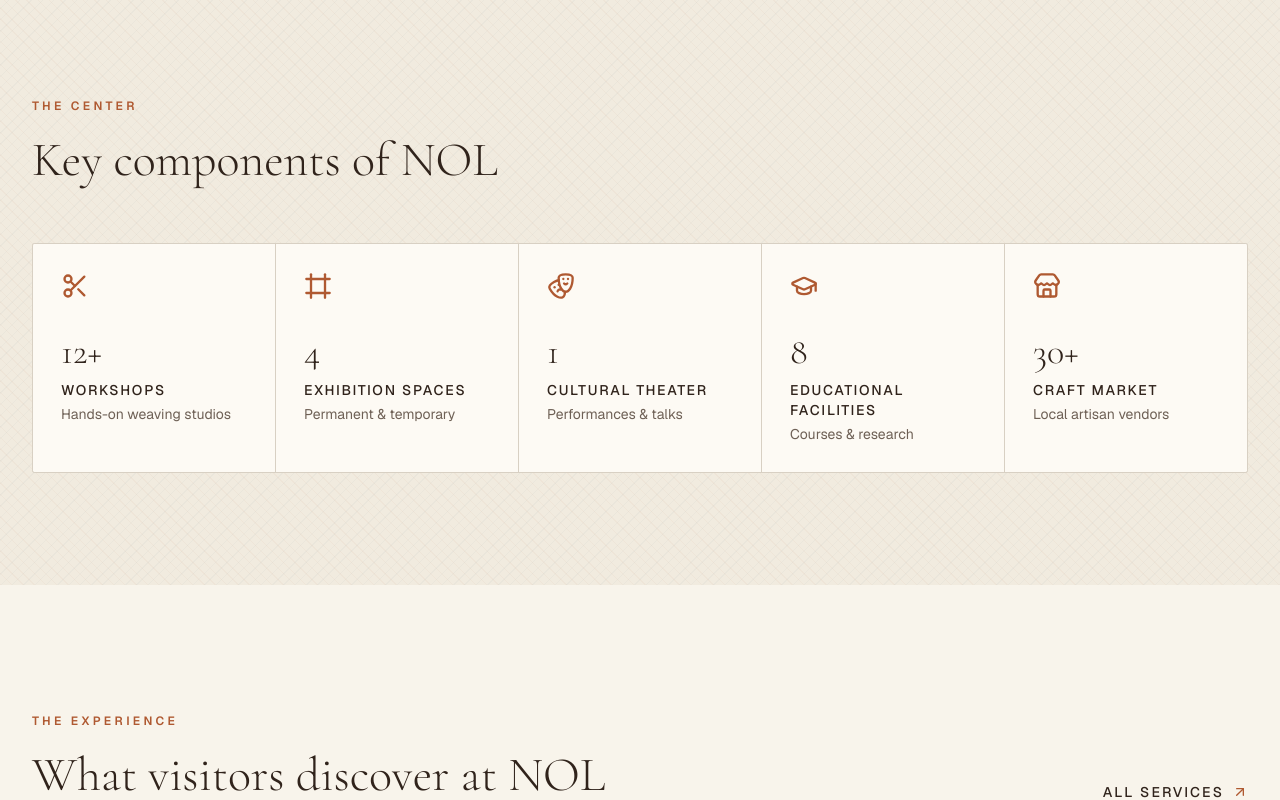
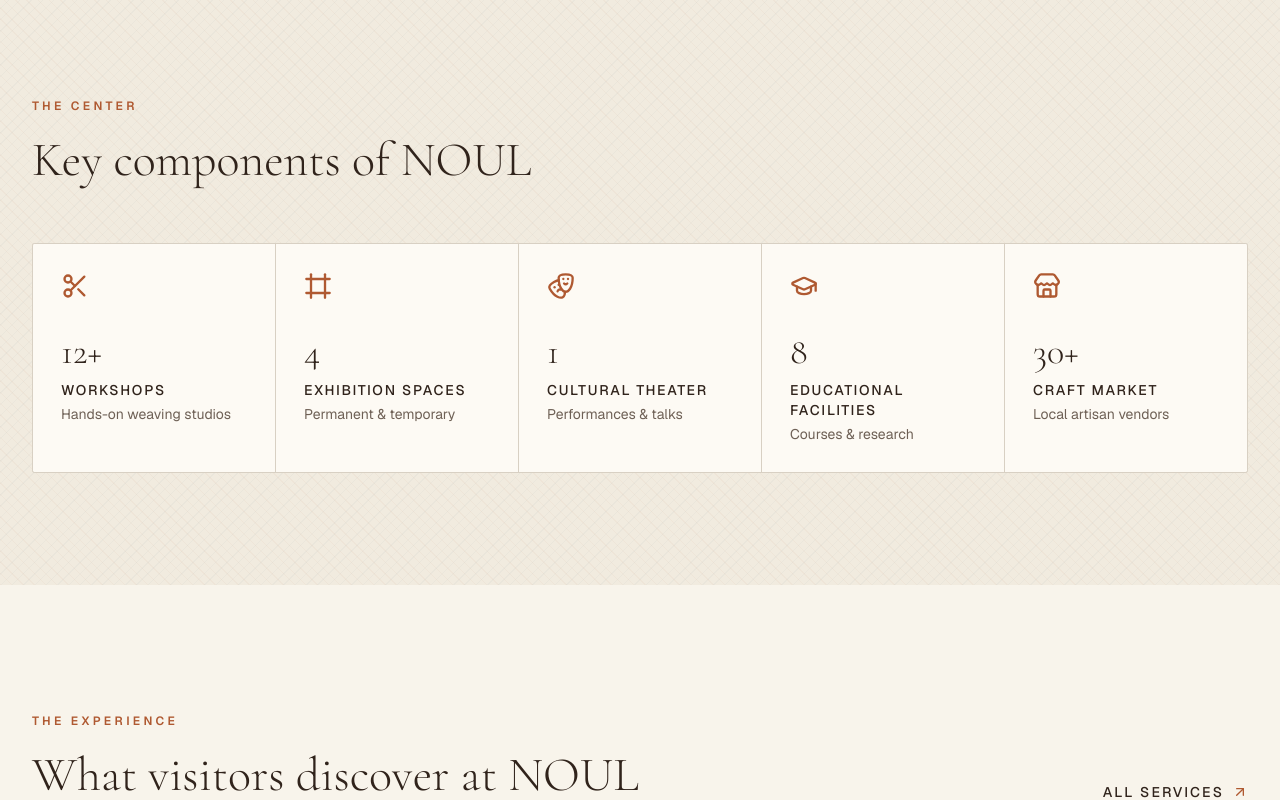
Before and after one commit to MGM33/nol-cultural-craft-center, a Next.js app: page / in a window 1280 px wide. Shown: the part 1780-2580 px from the top of the page. Built offline with nearby package versions, Linux system fonts and the light colour scheme.

Commit message:
Updated highlights.tsx

```diff
--- a/components/home/experience.tsx
+++ b/components/home/experience.tsx
@@ -34,7 +34,7 @@ export function HomeExperience() {
             The Experience
           </p>
           <h2 className="text-balance font-serif text-4xl font-light leading-[1.1] text-foreground lg:text-5xl">
-            What visitors discover at NOL
+            What visitors discover at NOUL
           </h2>
         </div>
         <Link
--- a/components/home/highlights.tsx
+++ b/components/home/highlights.tsx
@@ -17,7 +17,7 @@ export function HomeHighlights() {
             The Center
           </p>
           <h2 className="text-balance font-serif text-4xl font-light leading-[1.1] text-foreground lg:text-5xl">
-            Key components of NOL
+            Key components of NOUL
           </h2>
         </div>
 
```
Also changed, not shown: public/images/facade-dusk.png (added).
